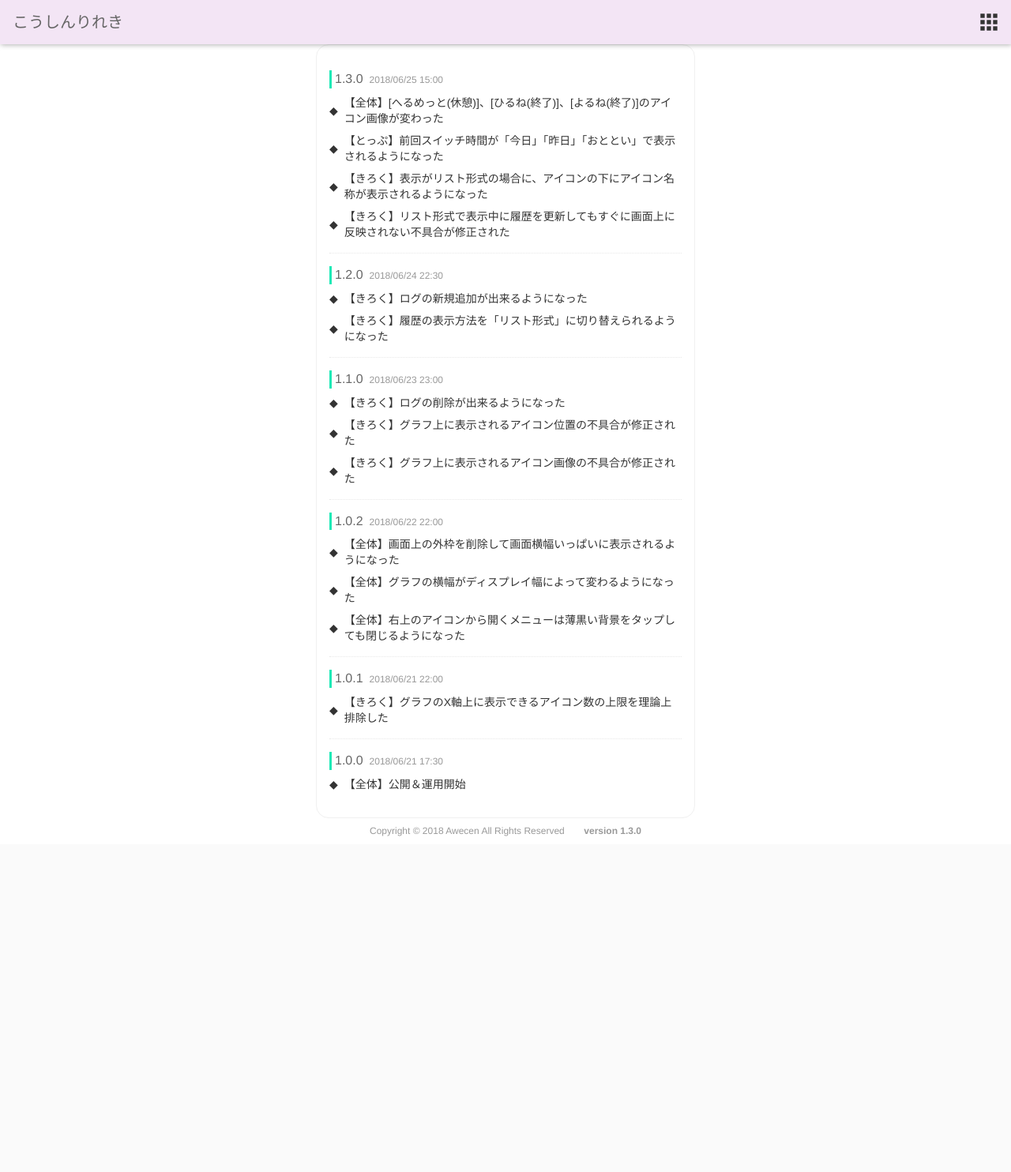
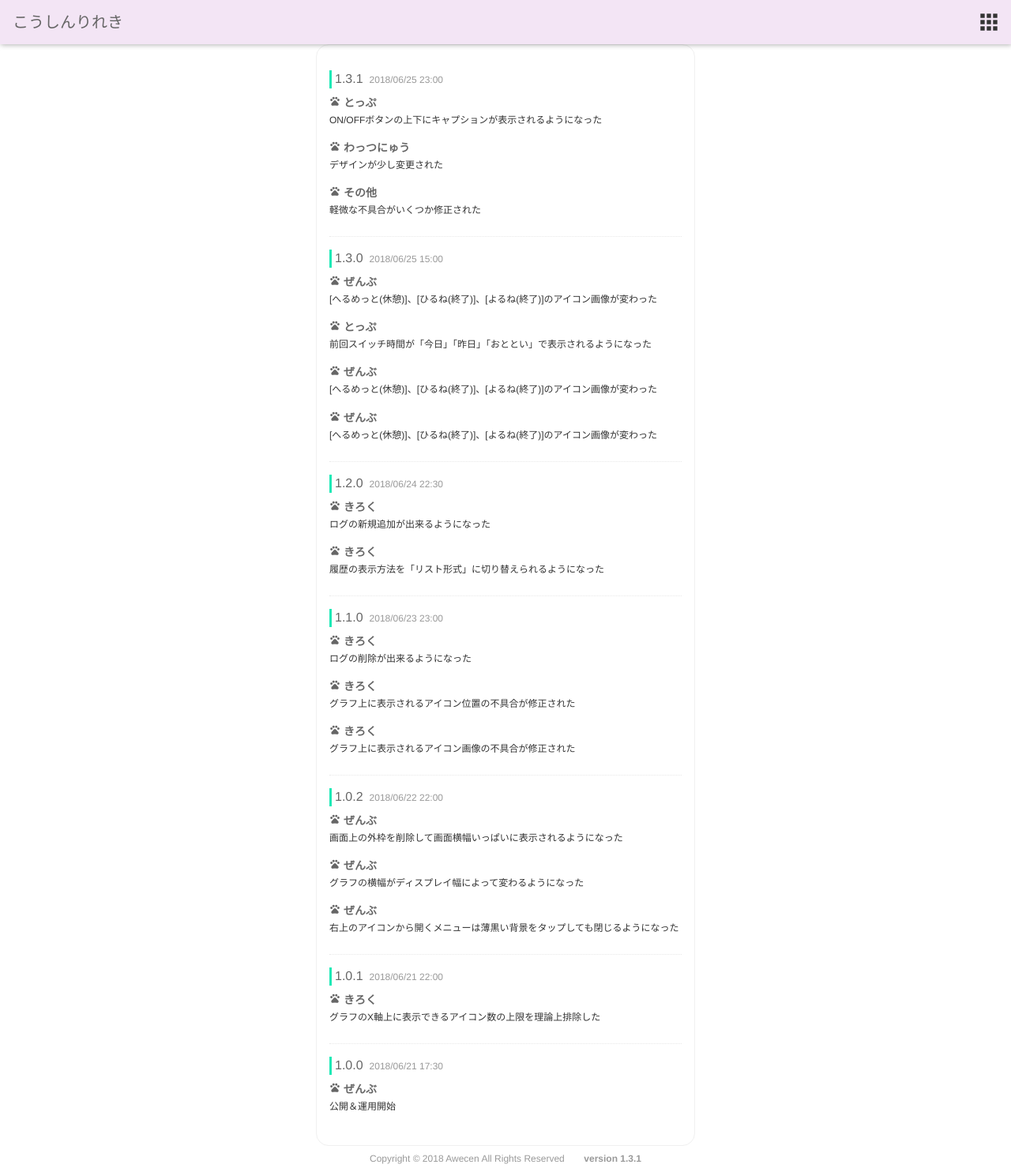
Before and after one commit to awecen/web.multi_switch, a Django app: template templates/multi_switch/whatsnew.html in a window 1280 px wide. Shown: the whole page at 79% size. Before the commit the page ends 1059 px from the top, so only its background shows below. Run offline with Django 3.2, Linux system fonts and the light colour scheme; the template is opened without the code that fills it, so the values that code supplies are empty; some libraries are stand-ins or nearby versions.

```diff
--- a/static/multi_switch/css/whatsnew.css
+++ b/static/multi_switch/css/whatsnew.css
@@ -36,10 +36,23 @@
 }
 .new-release-row .features .feature-item {
     display: flex;
-    flex-direction: row;
-    align-items: center;
-    margin-bottom: 8px;
+    flex-direction: column;
+    margin-bottom: 16px;
 }
+.new-release-row .features .feature-item .screen{
+    font-weight: bold;
+    color: #666666;
+}
+
+.new-release-row .features .feature-item .screen i{
+    font-size: 14px;
+    line-height: initial;
+}
+
 .new-release-row .features .feature-item .sentence {
-    margin-left: 8px;
+    font-size: 12px;
+    color: #333333;
+    white-space: pre-wrap;
+    word-wrap: break-word;
+    margin-top: 4px;
 }
--- a/static/multi_switch/js/whatsnew.js
+++ b/static/multi_switch/js/whatsnew.js
@@ -1,38 +1,73 @@
 let Whatsnew = {
+
+    SCREEN_NAME: {
+        ALL: 'ぜんぶ',
+        TOP: 'とっぷ',
+        LOGS: 'きろく',
+        STAT: 'とうけい',
+        WHATSNEW: 'わっつにゅう',
+        SETTINGS: 'せってい',
+        OTHER: 'その他',
+    },
 
     /* 初期処理 */
     init: function(){
         $('#screen-name').text(CONST.SCREEN_NAME.WHATSNEW);
         Base.toggleLoadingScreen("hide");//ロード画面
-        Whatsnew.showInfo();
+        Whatsnew.setInfo();
     },
 
-    showInfo: function(){
+    /**
+     * 表示する情報を入れ込む
+     */
+    setInfo: function(){
+        Whatsnew.appendInfoRowElement('1.3.1', '2018/06/25 23:00', [
+            Whatsnew.createInfoObject(Whatsnew.SCREEN_NAME.TOP,
+                'ON/OFFボタンの上下にキャプションが表示されるようになった'),
+            Whatsnew.createInfoObject(Whatsnew.SCREEN_NAME.WHATSNEW,
+                'デザインが少し変更された'),
+            Whatsnew.createInfoObject(Whatsnew.SCREEN_NAME.OTHER,
+                '軽微な不具合がいくつか修正された'),
+        ]);
         Whatsnew.appendInfoRowElement('1.3.0', '2018/06/25 15:00', [
-            '【全体】[へるめっと(休憩)]、[ひるね(終了)]、[よるね(終了)]のアイコン画像が変わった',
-            '【とっぷ】前回スイッチ時間が「今日」「昨日」「おととい」で表示されるようになった',
-            '【きろく】表示がリスト形式の場合に、アイコンの下にアイコン名称が表示されるようになった',
-            '【きろく】リスト形式で表示中に履歴を更新してもすぐに画面上に反映されない不具合が修正された'
+            Whatsnew.createInfoObject(Whatsnew.SCREEN_NAME.ALL,
+                '[へるめっと(休憩)]、[ひるね(終了)]、[よるね(終了)]のアイコン画像が変わった'),
+            Whatsnew.createInfoObject(Whatsnew.SCREEN_NAME.TOP,
+                '前回スイッチ時間が「今日」「昨日」「おととい」で表示されるようになった'),
+            Whatsnew.createInfoObject(Whatsnew.SCREEN_NAME.ALL,
+                '[へるめっと(休憩)]、[ひるね(終了)]、[よるね(終了)]のアイコン画像が変わった'),
+            Whatsnew.createInfoObject(Whatsnew.SCREEN_NAME.ALL,
+                '[へるめっと(休憩)]、[ひるね(終了)]、[よるね(終了)]のアイコン画像が変わった'),
         ]);
         Whatsnew.appendInfoRowElement('1.2.0', '2018/06/24 22:30', [
-            '【きろく】ログの新規追加が出来るようになった',
-            '【きろく】履歴の表示方法を「リスト形式」に切り替えられるようになった',
+            Whatsnew.createInfoObject(Whatsnew.SCREEN_NAME.LOGS,
+                'ログの新規追加が出来るようになった'),
+            Whatsnew.createInfoObject(Whatsnew.SCREEN_NAME.LOGS,
+                '履歴の表示方法を「リスト形式」に切り替えられるようになった'),
         ]);
         Whatsnew.appendInfoRowElement('1.1.0', '2018/06/23 23:00', [
-            '【きろく】ログの削除が出来るようになった',
-            '【きろく】グラフ上に表示されるアイコン位置の不具合が修正された',
-            '【きろく】グラフ上に表示されるアイコン画像の不具合が修正された'
+            Whatsnew.createInfoObject(Whatsnew.SCREEN_NAME.LOGS,
+                'ログの削除が出来るようになった'),
+            Whatsnew.createInfoObject(Whatsnew.SCREEN_NAME.LOGS,
+                'グラフ上に表示されるアイコン位置の不具合が修正された'),
+            Whatsnew.createInfoObject(Whatsnew.SCREEN_NAME.LOGS,
+                'グラフ上に表示されるアイコン画像の不具合が修正された'),
         ]);
         Whatsnew.appendInfoRowElement('1.0.2', '2018/06/22 22:00', [
-            '【全体】画面上の外枠を削除して画面横幅いっぱいに表示されるようになった',
-            '【全体】グラフの横幅がディスプレイ幅によって変わるようになった',
-            '【全体】右上のアイコンから開くメニューは薄黒い背景をタップしても閉じるようになった'
+            Whatsnew.createInfoObject(Whatsnew.SCREEN_NAME.ALL,
+                '画面上の外枠を削除して画面横幅いっぱいに表示されるようになった'),
+            Whatsnew.createInfoObject(Whatsnew.SCREEN_NAME.ALL,
+                'グラフの横幅がディスプレイ幅によって変わるようになった'),
+            Whatsnew.createInfoObject(Whatsnew.SCREEN_NAME.ALL,
+                '右上のアイコンから開くメニューは薄黒い背景をタップしても閉じるようになった'),
         ]);
         Whatsnew.appendInfoRowElement('1.0.1', '2018/06/21 22:00',[
-            '【きろく】グラフのX軸上に表示できるアイコン数の上限を理論上排除した',
+            Whatsnew.createInfoObject(Whatsnew.SCREEN_NAME.LOGS,
+                'グラフのX軸上に表示できるアイコン数の上限を理論上排除した'),
         ]);
         Whatsnew.appendInfoRowElement('1.0.0', '2018/06/21 17:30',[
-            '【全体】公開＆運用開始',
+            Whatsnew.createInfoObject(Whatsnew.SCREEN_NAME.ALL,
+                '公開＆運用開始'),
         ]);
 
     },
@@ -40,7 +75,7 @@ let Whatsnew = {
     /**
      * 更新内容(1行分)のDOMを作成
      * @param {String} version_number - バージョン番号(e.g. 1.0.1)
-     * @param {String[]} features - 内容
+     * @param {{screen: string, sentence: string}[]} features - 内容
      */
     appendInfoRowElement: function(version_number, date_string, features){
       // (e.g.)
@@ -64,13 +99,27 @@ let Whatsnew = {
       for(let i = 0; i < features.length; i++){
           let $item = $('<div class="feature-item"></div>');
           $item.appendTo($features);
-          let $mark = $('<div>◆</div>');
-          $mark.appendTo($item);
-          let $sentence = $('<div class="sentence">' + features[i] + '</div>');
+          let $screen = $('<div class="screen"><i class="material-icons">pets</i> ' + features[i].screen + '</div>');
+          $screen.appendTo($item);
+          let $sentence = $('<div class="sentence">' + features[i].sentence + '</div>');
           $sentence.appendTo($item);
       }
       $('.new-release-body').append($row);
     },
+
+    /**
+     *
+     * @param screen {string} - 画面名
+     * @param sentence {string} - 文
+     * @returns {{screen: string, sentence: string}}
+     */
+    createInfoObject: function(screen, sentence){
+        return {
+            screen: screen,
+            sentence: sentence,
+        }
+    },
+
 };
 
 Whatsnew.init();
--- a/templates/multi_switch/base.html
+++ b/templates/multi_switch/base.html
@@ -58,7 +58,7 @@
     </div>
     <div class="signature">
         <div class="water-mark">Copyright © 2018 Awecen All Rights Reserved</div>
-        <div class="version">version 1.3.0</div>
+        <div class="version">version 1.3.1</div>
     </div>
     <!-- ロード画面 -->
     <div id="loading-overlay">
```
Also changed, not shown: static/multi_switch/css/main.css (+16 -0 lines), static/multi_switch/js/main.js (+12 -0 lines), templates/multi_switch/main.html (+6 -6 lines).
